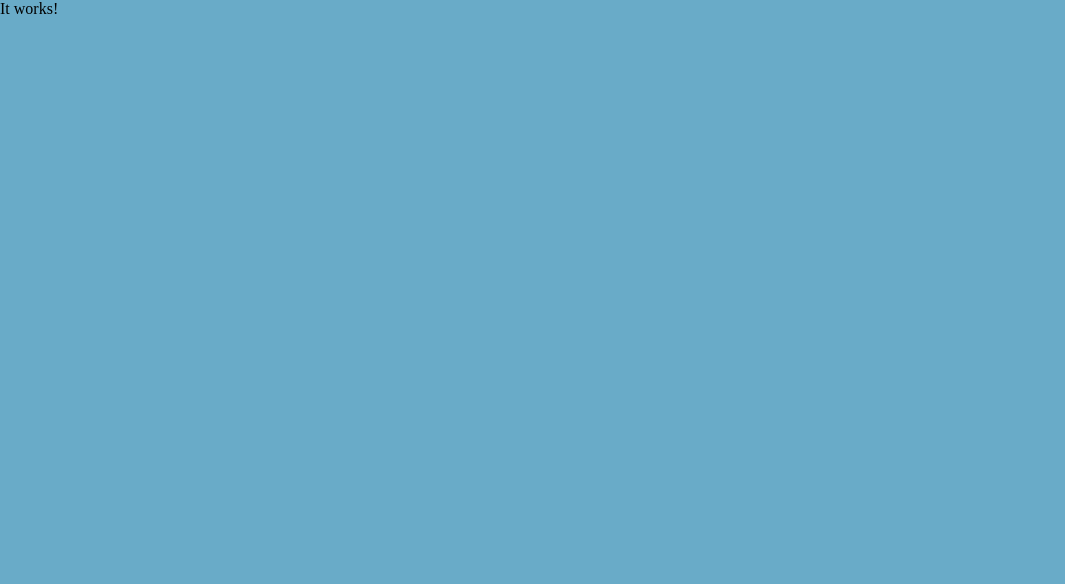
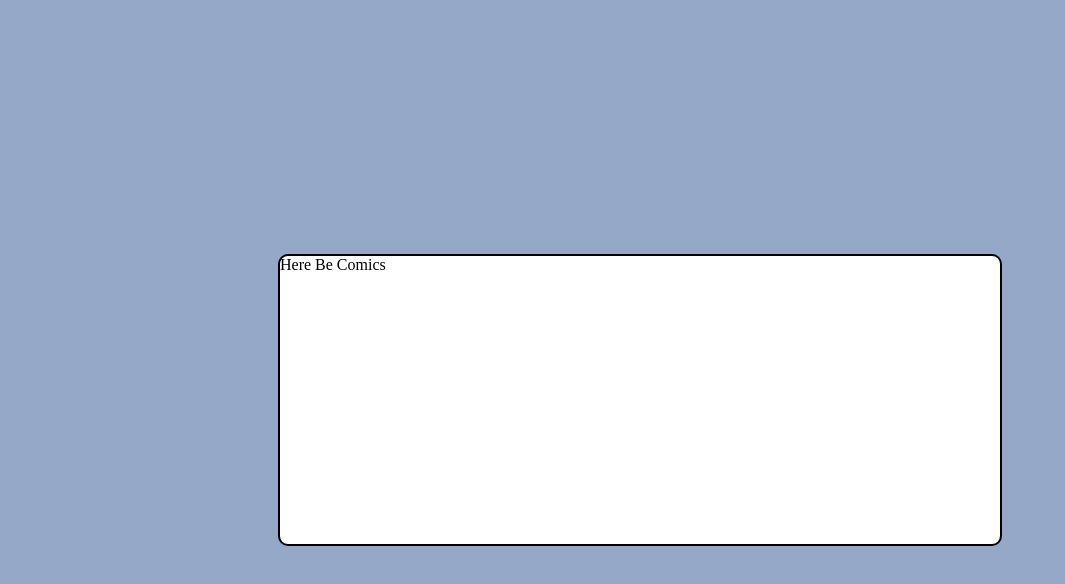
Before and after one commit to davidborah-gda/cp-xkcd, a React (Create React App) app: page / in a window 1280 px wide. Shown: the top 584 px of the page, without its empty margins (0-1065 px from the left). Built offline with nearby package versions, Linux system fonts and the light colour scheme.

Commit message:
Added a little sytling flare

```diff
--- a/src/App.css
+++ b/src/App.css
@@ -0,0 +1,7 @@
+.App-container {
+    display: flex;
+    margin: 0 5rem;
+    justify-content: center;
+    align-items: center;
+    height: 100vh;
+}
--- a/src/App.js
+++ b/src/App.js
@@ -1,11 +1,12 @@
 import React, { Component } from 'react';
 import './App.css';
+import ComicBox from './ComicBox';
 
 class App extends Component {
   render() {
     return (
-      <div>
-        It works!
+      <div className="App-container">
+        <ComicBox />
       </div>
     );
   }
--- /dev/null
+++ b/src/ComicBox.css
@@ -0,0 +1,7 @@
+.ComicBox-container {
+    border: 2px solid black;
+    border-radius: 10px;
+    background-color: white;
+    width: 45rem;
+    height: 18rem;
+}
--- /dev/null
+++ b/src/ComicBox.js
@@ -0,0 +1,14 @@
+import React, { Component } from 'react';
+import './ComicBox.css';
+
+class ComicBox extends Component {
+  render() {
+    return (
+      <div className="ComicBox-container">
+        Here Be Comics
+      </div>
+    );
+  }
+}
+
+export default ComicBox;
--- a/src/index.css
+++ b/src/index.css
@@ -1,3 +1,3 @@
 body {
-    background-color: #69ABC8;
+    background-color: #96A8C8;
 }
```
